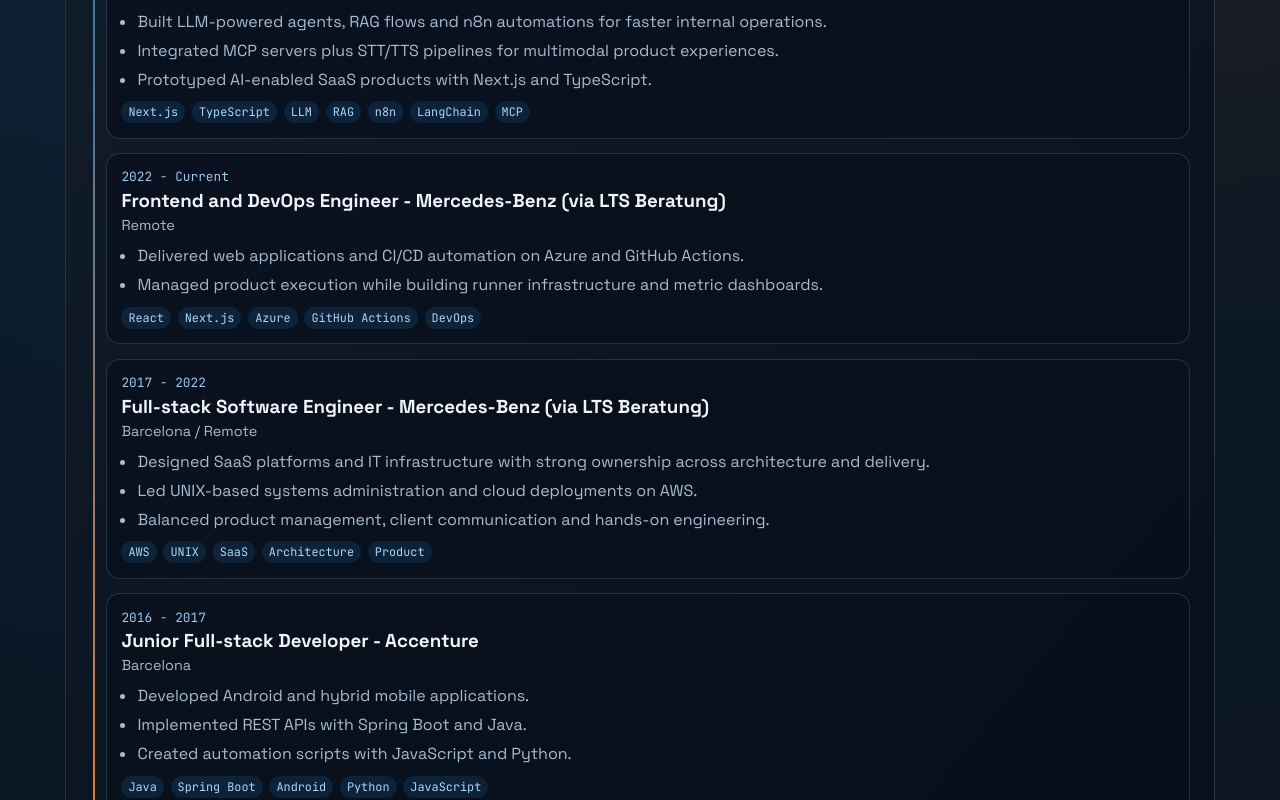
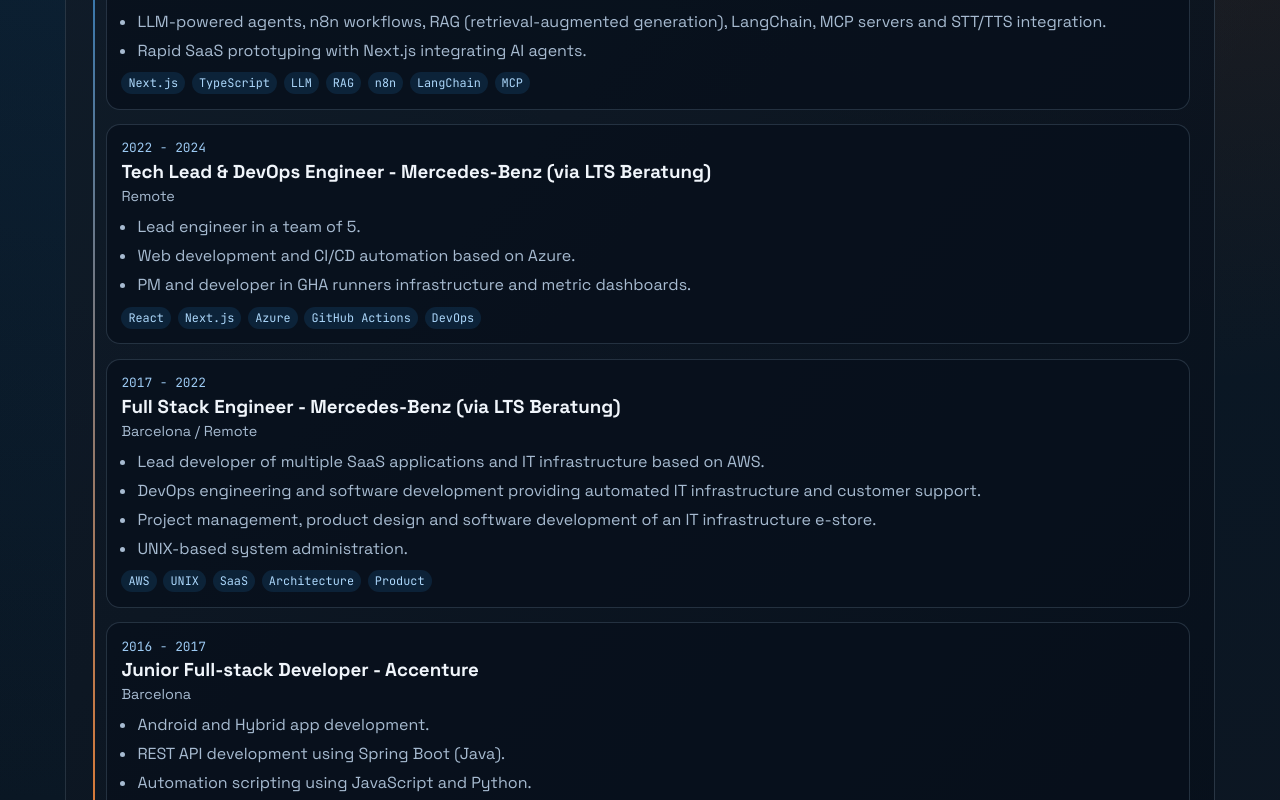
Before and after one commit to dsegoviat/resume, a Next.js app: page / in a window 1280 px wide. Shown: the part 1000-1800 px from the top of the page. Built offline with nearby package versions, Linux system fonts and the light colour scheme.

Commit message:
Align experience wording with updated CV

```diff
--- a/src/content/experience.ts
+++ b/src/content/experience.ts
@@ -5,7 +5,7 @@
     id: "ai-automation-engineer",
     role: {
       en: "AI and Automation Engineer",
-      es: "AI and Automation Engineer",
+      es: "Ingeniero de IA y Automatizacion",
     },
     company: "Mercedes-Benz (via LTS Beratung)",
     location: {
@@ -19,16 +19,12 @@
     startYear: 2024,
     bullets: [
       {
-        en: "Built LLM-powered agents, RAG flows and n8n automations for faster internal operations.",
-        es: "Construcción de agentes con LLM, flujos RAG y automatizaciones con n8n para acelerar operaciones internas.",
+        en: "LLM-powered agents, n8n workflows, RAG (retrieval-augmented generation), LangChain, MCP servers and STT/TTS integration.",
+        es: "Agentes con LLM, workflows en n8n, RAG (retrieval-augmented generation), LangChain, servidores MCP e integracion STT/TTS.",
       },
       {
-        en: "Integrated MCP servers plus STT/TTS pipelines for multimodal product experiences.",
-        es: "Integración de servidores MCP y pipelines STT/TTS para experiencias de producto multimodales.",
-      },
-      {
-        en: "Prototyped AI-enabled SaaS products with Next.js and TypeScript.",
-        es: "Prototipado de productos SaaS con IA usando Next.js y TypeScript.",
+        en: "Rapid SaaS prototyping with Next.js integrating AI agents.",
+        es: "Prototipado rapido de SaaS con Next.js integrando agentes de IA.",
       },
     ],
     techTags: ["Next.js", "TypeScript", "LLM", "RAG", "n8n", "LangChain", "MCP"],
@@ -36,8 +32,8 @@
   {
     id: "frontend-devops-engineer",
     role: {
-      en: "Frontend and DevOps Engineer",
-      es: "Ingeniero Frontend y DevOps",
+      en: "Tech Lead & DevOps Engineer",
+      es: "Tech Lead y DevOps Engineer",
     },
     company: "Mercedes-Benz (via LTS Beratung)",
     location: {
@@ -45,18 +41,23 @@
       es: "Remoto",
     },
     periodLabel: {
-      en: "2022 - Current",
-      es: "2022 - Actualidad",
+      en: "2022 - 2024",
+      es: "2022 - 2024",
     },
     startYear: 2022,
+    endYear: 2024,
     bullets: [
       {
-        en: "Delivered web applications and CI/CD automation on Azure and GitHub Actions.",
-        es: "Entrega de aplicaciones web y automatización CI/CD en Azure y GitHub Actions.",
+        en: "Lead engineer in a team of 5.",
+        es: "Lead engineer en un equipo de 5 personas.",
       },
       {
-        en: "Managed product execution while building runner infrastructure and metric dashboards.",
-        es: "Gestión de producto mientras desarrollaba infraestructura de runners y cuadros de métricas.",
+        en: "Web development and CI/CD automation based on Azure.",
+        es: "Desarrollo web y automatizacion CI/CD sobre Azure.",
+      },
+      {
+        en: "PM and developer in GHA runners infrastructure and metric dashboards.",
+        es: "PM y developer en infraestructura de runners de GHA y dashboards de metricas.",
       },
     ],
     techTags: ["React", "Next.js", "Azure", "GitHub Actions", "DevOps"],
@@ -64,8 +65,8 @@
   {
     id: "fullstack-freelance",
     role: {
-      en: "Full-stack Software Engineer",
-      es: "Ingeniero Full-stack",
+      en: "Full Stack Engineer",
+      es: "Ingeniero Full Stack",
     },
     company: "Mercedes-Benz (via LTS Beratung)",
     location: {
@@ -80,16 +81,20 @@
     endYear: 2022,
     bullets: [
       {
-        en: "Designed SaaS platforms and IT infrastructure with strong ownership across architecture and delivery.",
-        es: "Diseño de plataformas SaaS e infraestructura IT con alta responsabilidad en arquitectura y entrega.",
+        en: "Lead developer of multiple SaaS applications and IT infrastructure based on AWS.",
+        es: "Lead developer de multiples aplicaciones SaaS e infraestructura IT basada en AWS.",
       },
       {
-        en: "Led UNIX-based systems administration and cloud deployments on AWS.",
-        es: "Liderazgo en administración de sistemas UNIX y despliegues cloud en AWS.",
+        en: "DevOps engineering and software development providing automated IT infrastructure and customer support.",
+        es: "Ingenieria DevOps y desarrollo de software aportando infraestructura IT automatizada y soporte a cliente.",
       },
       {
-        en: "Balanced product management, client communication and hands-on engineering.",
-        es: "Combinación de gestión de producto, comunicación con cliente y desarrollo técnico.",
+        en: "Project management, product design and software development of an IT infrastructure e-store.",
+        es: "Gestion de proyecto, diseno de producto y desarrollo de software para un e-store de infraestructura IT.",
+      },
+      {
+        en: "UNIX-based system administration.",
+        es: "Administracion de sistemas basada en UNIX.",
       },
     ],
     techTags: ["AWS", "UNIX", "SaaS", "Architecture", "Product"],
@@ -113,16 +118,16 @@
     endYear: 2017,
     bullets: [
       {
-        en: "Developed Android and hybrid mobile applications.",
-        es: "Desarrollo de aplicaciones Android e híbridas.",
+        en: "Android and Hybrid app development.",
+        es: "Desarrollo de aplicaciones Android e hibridas.",
       },
       {
-        en: "Implemented REST APIs with Spring Boot and Java.",
-        es: "Implementación de APIs REST con Spring Boot y Java.",
+        en: "REST API development using Spring Boot (Java).",
+        es: "Desarrollo de APIs REST usando Spring Boot (Java).",
       },
       {
-        en: "Created automation scripts with JavaScript and Python.",
-        es: "Creación de scripts de automatización con JavaScript y Python.",
+        en: "Automation scripting using JavaScript and Python.",
+        es: "Scripting de automatizacion usando JavaScript y Python.",
       },
     ],
     techTags: ["Java", "Spring Boot", "Android", "Python", "JavaScript"],
```
